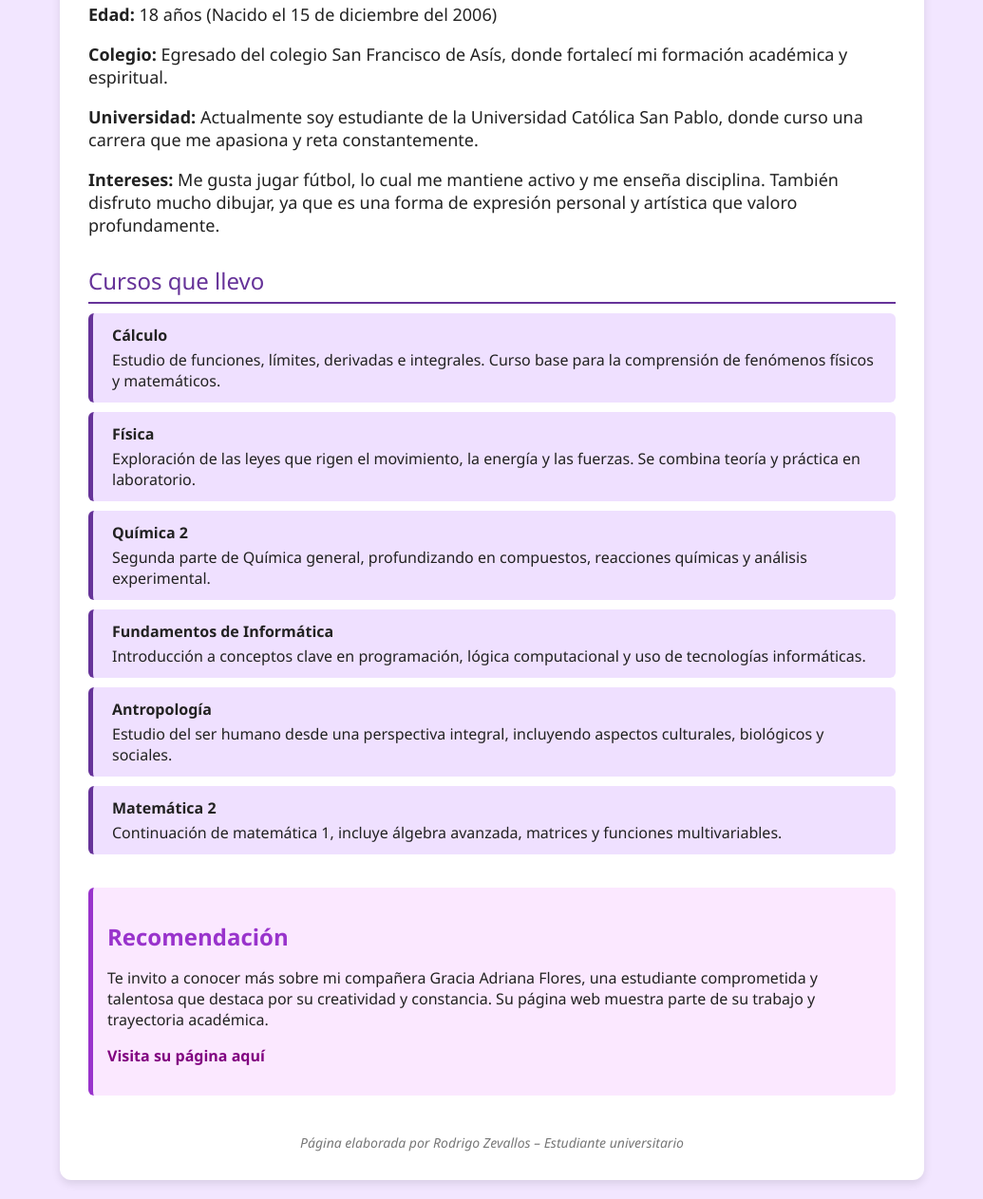
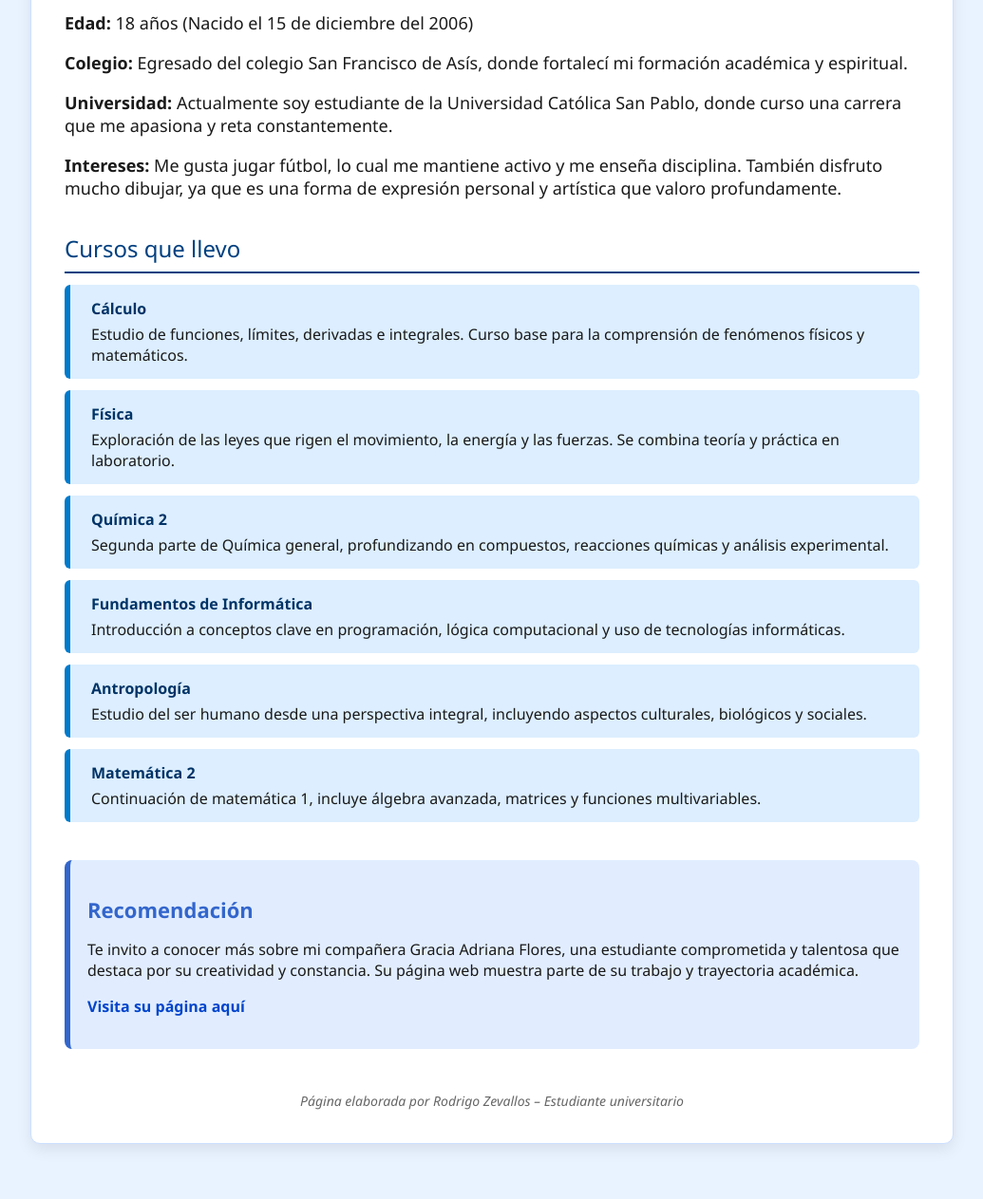
Before and after one commit to RodrigoZevallos15/rodrigozevallos.github.io, a plain HTML site: page index.html in a window 1280 px wide. Shown: the part 126-1389 px from the top of the page at 95% size, without its empty margins (122-1157 px from the left). After the commit the page ends 1351 px from the top, so only its background shows below. Drawn offline with Linux system fonts and the light colour scheme.

Commit message:
index.html

```diff
--- a/index.html
+++ b/index.html
@@ -6,69 +6,72 @@
   <title>Rodrigo Sebastián Zevallos Cerna</title>
   <style>
     body {
-      background-color: #f2e6ff;
-      color: #222;
+      background-color: #e9f2ff;
+      color: #1a1a1a;
       font-family: 'Segoe UI', Tahoma, Geneva, Verdana, sans-serif;
       margin: 0;
       padding: 20px;
     }
     .container {
-      max-width: 850px;
+      max-width: 900px;
       margin: auto;
       background-color: #ffffff;
-      padding: 30px;
-      border-radius: 12px;
-      box-shadow: 0 4px 10px rgba(0, 0, 0, 0.1);
+      padding: 35px;
+      border-radius: 10px;
+      border: 1px solid #cce0ff;
+      box-shadow: 0 6px 16px rgba(0, 0, 0, 0.08);
     }
     h1 {
-      color: #663399;
-      font-size: 30px;
-      margin-bottom: 12px;
+      color: #004080;
+      font-size: 32px;
+      margin-bottom: 15px;
     }
     .datos p {
       font-size: 18px;
-      margin-bottom: 8px;
+      margin-bottom: 10px;
     }
     .titulo-cursos {
-      color: #663399;
+      color: #004080;
       font-size: 24px;
-      border-bottom: 2px solid #663399;
-      margin-top: 30px;
-      padding-bottom: 6px;
+      border-bottom: 2px solid #004080;
+      margin-top: 35px;
+      padding-bottom: 8px;
     }
     .curso {
-      background-color: #efe0ff;
-      padding: 12px 20px;
-      margin: 10px 0;
-      border-left: 5px solid #663399;
+      background-color: #dceeff;
+      padding: 14px 22px;
+      margin: 12px 0;
+      border-left: 6px solid #007acc;
       border-radius: 6px;
     }
     .curso strong {
       display: block;
-      font-weight: 600;
-      margin-bottom: 4px;
+      font-weight: bold;
+      margin-bottom: 5px;
+      color: #003366;
     }
     .recomendacion {
-      margin-top: 35px;
-      padding: 15px;
-      background-color: #fbe8ff;
-      border-left: 5px solid #9933cc;
-      border-radius: 6px;
+      margin-top: 40px;
+      background-color: #e1edff;
+      padding: 18px;
+      border-left: 6px solid #3366cc;
+      border-radius: 8px;
     }
     .recomendacion h2 {
-      color: #9933cc;
+      color: #3366cc;
       margin-bottom: 10px;
+      font-size: 22px;
     }
     .recomendacion a {
-      color: #800080;
+      color: #0044cc;
       font-weight: bold;
       text-decoration: none;
     }
     footer {
-      margin-top: 40px;
+      margin-top: 45px;
       font-style: italic;
       font-size: 14px;
-      color: #777;
+      color: #666;
       text-align: center;
     }
   </style>
```
